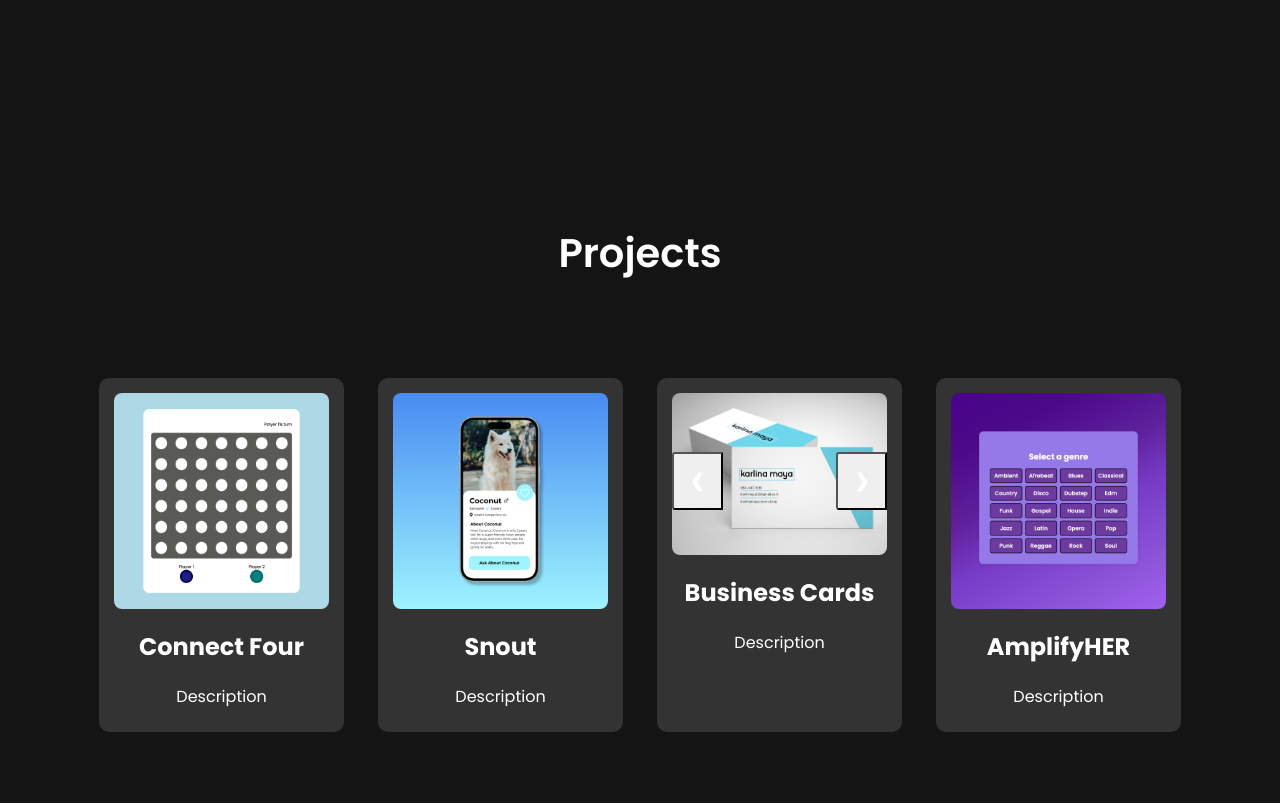
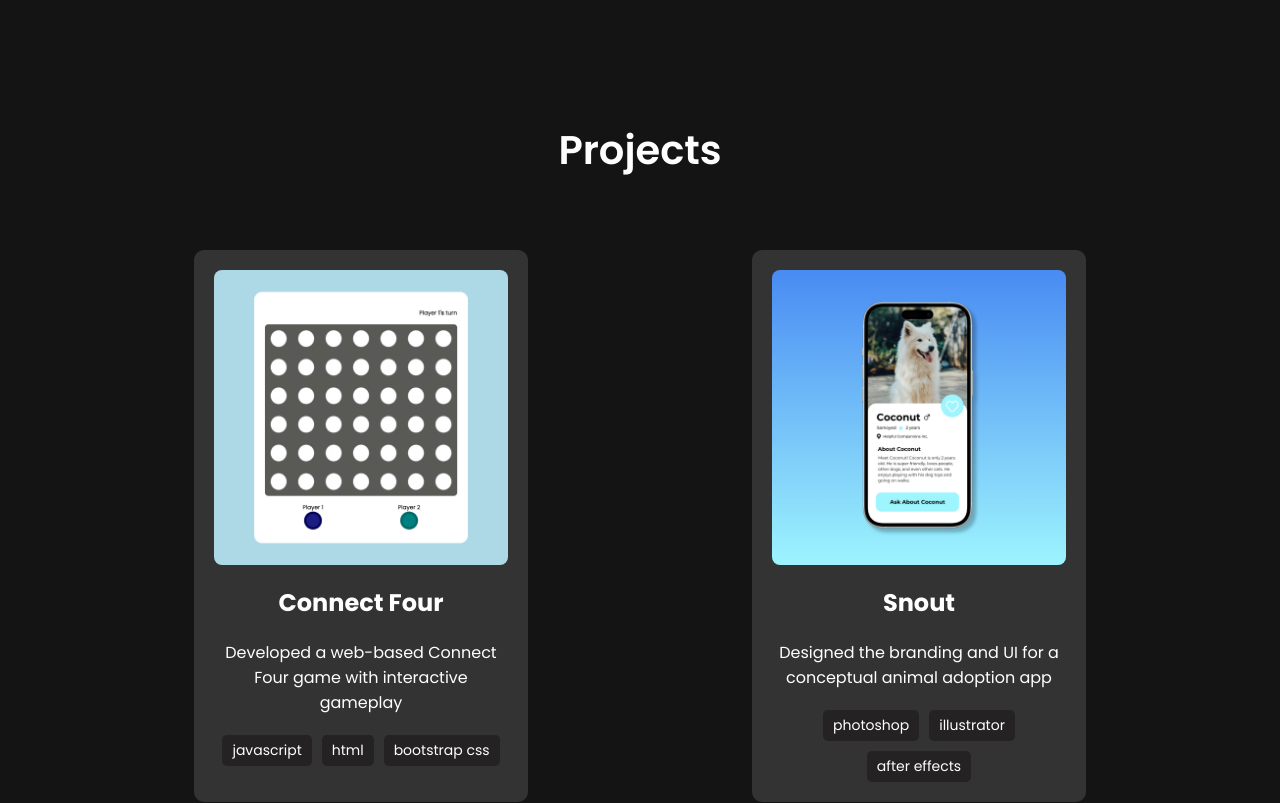
Before and after one commit to karlinamaya/km-portfolio, a React (Create React App) app: page / in a window 1280 px wide. Shown: the part 760-1563 px from the top of the page. Built offline with nearby package versions, Linux system fonts and the light colour scheme.

Commit message:
Added project descriptions

```diff
--- a/src/App.css
+++ b/src/App.css
@@ -1,7 +1,6 @@
 @import './styles/Navbar.css';
 @import './styles/About.css';
 @import './styles/Projects.css';
-@import './styles/Contact.css';
 
 html {
   scroll-behavior: smooth;
--- a/src/App.js
+++ b/src/App.js
@@ -3,7 +3,6 @@ import { TypeAnimation } from 'react-type-animation';
 import Navbar from './components/Navbar';
 import About from './components/About';
 import Projects from './components/Projects';
-import Contact from './components/Contact';
 import './App.css';
 
 function App() {
@@ -12,7 +11,6 @@ function App() {
       <Navbar />
       <About />
       <Projects />
-      {/* <Contact /> */}
     </div>
   );
 }
--- a/src/components/Contact.js
+++ /dev/null
@@ -1,12 +0,0 @@
-import React from 'react';
-
-const Contact = () => {
-  return (
-    <section id="contact">
-      <h1>Contact</h1>
-      <p>Get in touch with me!</p>
-    </section>
-  );
-};
-
-export default Contact;
--- a/src/components/Projects.js
+++ b/src/components/Projects.js
@@ -21,29 +21,53 @@ const Projects = () => {
       <h1>Projects</h1>
       <div className="project-grid">
         <div className="project">
-          <img src="/images/connectfour.png" alt="Connect Four" />
+          <a href="https://github.com/karlinamaya/connect-four" target="_blank" rel="noreferrer noopener">
+            <img src="/images/connectfour.png" alt="Connect Four" />
+          </a>
           <h2>Connect Four</h2>
-          <p>Description</p>
+          <p>Developed a web-based Connect Four game with interactive gameplay</p>
+          <div className="tech-buttons">
+            <span className="tech-button">javascript</span>
+            <span className="tech-button">html</span>
+            <span className="tech-button">bootstrap css</span>
+          </div>
         </div>
         <div className="project">
-          <img src="/images/snout.png" alt="Snout" />
+          <a href="https://github.com/karlinamaya/connect-four" target="_blank" rel="noreferrer noopener">
+            <img src="/images/snout.png" alt="Snout" />
+          </a>
           <h2>Snout</h2>
-          <p>Description</p>
+          <p>Designed the branding and UI for a conceptual animal adoption app</p>
+          <div className="tech-buttons">
+            <span className="tech-button">photoshop</span>
+            <span className="tech-button">illustrator</span>
+            <span className="tech-button">after effects</span>
+          </div>
         </div>
         <div className="project">
+          <a href="https://github.com/karlinamaya/AmplifyHER" target="_blank" rel="noreferrer noopener">
+            <img src="/images/amplifyher.png" alt="AmplifyHER" />
+          </a>
+          <h2>AmplifyHER</h2>
+          <p>Created a genre-based playlist generator aimed at uplifing underrepresented artists for <a href="https://www.winghacks.com/" target="_blank" rel="noreferrer noopener">WiNGHacks</a></p>
+          <div className="tech-buttons">
+            <span className="tech-button">javascript</span>
+            <span className="tech-button">python</span>
+            <span className="tech-button">bootstrap css</span>
+            <span className="tech-button">spotify api</span>
+          </div>
+        </div>
+        {/* <div className="project">
           <div className="slideshow-container">
             <img src={businessCardsImages[currentSlide]} alt="Business Cards" />
-            <button onClick={prevSlide} className="prev">&#10094;</button>
-            <button onClick={nextSlide} className="next">&#10095;</button>
+            <div className="slideshow-arrows">
+              <button onClick={prevSlide} className="prev">&lsaquo;</button>
+              <button onClick={nextSlide} className="next">&rsaquo;</button>
+            </div>
           </div>
           <h2>Business Cards</h2>
           <p>Description</p>
-        </div>
-        <div className="project">
-          <img src="/images/amplifyher.png" alt="AmplifyHER" />
-          <h2>AmplifyHER</h2>
-          <p>Description</p>
-        </div>
+        </div> */}
       </div>
     </section>
   );
--- a/src/styles/Contact.css
+++ /dev/null
@@ -1,7 +0,0 @@
-#contact {
-  min-height: 100vh;
-}
-
-#contact h1 {
-  font-size: 2.5rem;
-}
--- a/src/styles/Projects.css
+++ b/src/styles/Projects.css
@@ -1,10 +1,13 @@
 #projects {
-  min-height: 100vh;
+  /* Removed min-height to allow content to dictate height */
+  padding-top: 20px; /* Added padding to control top spacing */
+  padding-bottom: 20px; /* Added padding to control bottom spacing */
 }
 
 #projects h1 {
   font-size: 2.5rem;
-  margin-bottom: 85px;
+  margin-top: 10px; /* Reduced margin-top */
+  margin-bottom: 50px; /* Reduced margin-bottom */
   font-weight: 600;
 }
 
@@ -20,16 +23,16 @@
   display: flex;
   justify-content: space-around;
   flex-wrap: wrap;
-  margin-top: 100px;
+  margin-top: 50px; /* Reduced margin-top */
   width: 90%;
   margin: 0 auto;
 }
 
 .project {
   background-color: #333;
-  padding: 15px;
-  margin: 10px;
-  width: 22%;
+  padding: 20px; /* Reduced padding */
+  margin: 20px;
+  width: 30%; /* Reduced width */
   box-sizing: border-box;
   border-radius: 10px;
   text-align: left;
@@ -41,6 +44,11 @@
   margin-bottom: 10px;
   display: block;
   margin: 0 auto;
+  transition: transform 0.3s ease;
+}
+
+.project img:hover {
+  transform: scale(1.05);
 }
 
 .project h2 {
@@ -49,6 +57,7 @@
 
 .project p {
   margin: 0.5rem 0;
+  margin-bottom: 20px;
 }
 
 .project ul {
@@ -65,7 +74,9 @@
 }
 
 .slideshow-container {
-  position: relative;
+  display: flex;
+  flex-direction: column;
+  align-items: center;
   width: 100%;
 }
 
@@ -74,31 +85,40 @@
   border-radius: 8px;
 }
 
-.prev, .next {
+.slideshow-arrows {
+  display: flex;
+  justify-content: center;
+  margin-top: 10px;
+}
+
+.slideshow-arrows button {
+  background: none;
+  border: none;
+  color: white;
+  font-size: 1rem;
   cursor: pointer;
-  position: absolute;
-  top: 50%;
-  width: auto;
-  padding: 16px;
-  margin-top: -22px;
+  user-select: none;
+  margin: 0 10px;
+}
+.slideshow-arrows button:hover {
+  color: #ccc;
+}
+
+.tech-buttons {
+  display: flex;
+  flex-wrap: wrap;
+  gap: 10px;
+  margin-top: 2px;
+  justify-content: center;
+}
+
+.tech-button {
+  background-color: rgb(36, 34, 34);
   color: white;
-  font-weight: bold;
-  font-size: 18px;
-  transition: 0.6s ease;
-  border-radius: 0 3px 3px 0;
+  padding: 5px 10px;
+  border-radius: 5px;
+  font-size: 0.875rem;
+  font-weight: medium;
+  text-align: center;
   user-select: none;
 }
-
-.prev {
-  left: 0;
-  border-radius: 3px 0 0 3px;
-}
-
-.next {
-  right: 0;
-  border-radius: 3px 0 0 3px;
-}
-
-.prev:hover, .next:hover {
-  background-color: rgba(0,0,0,0.8);
-}
```
